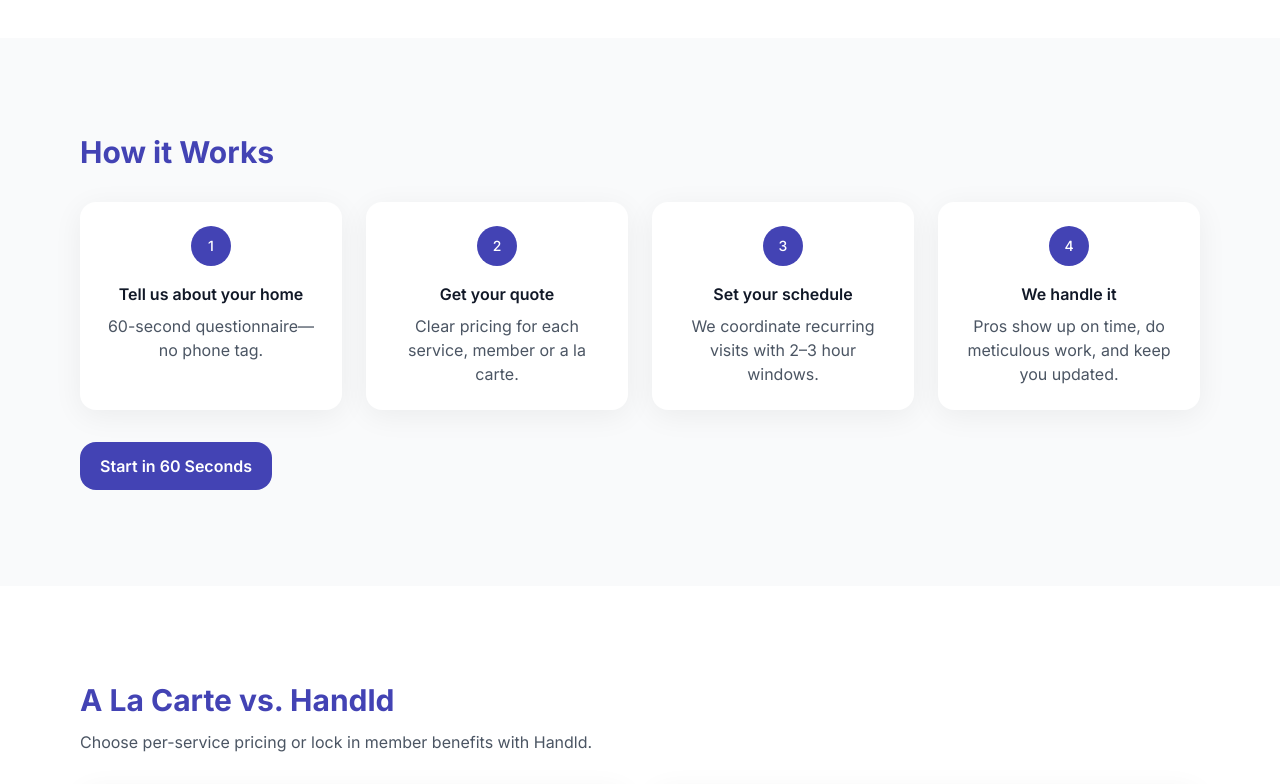
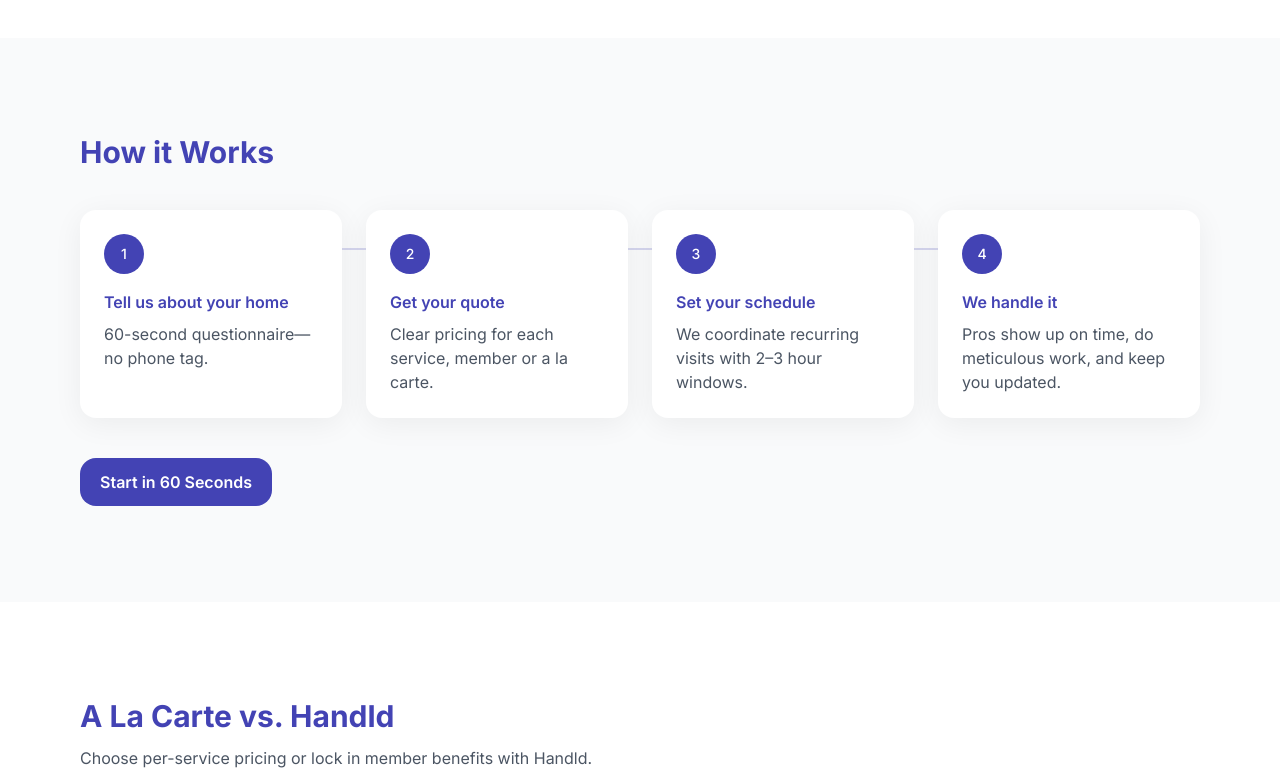
Before and after one commit to handldhome/handld-home-next, a Next.js app: page / in a window 1280 px wide. Shown: the part 1240-2024 px from the top of the page. Built offline with nearby package versions, Linux system fonts and the light colour scheme.

Commit message:
Update HowItWorksSteps.js

```diff
--- a/components/HowItWorksSteps.js
+++ b/components/HowItWorksSteps.js
@@ -2,9 +2,9 @@ import CTAButton from "./CTAButton";
 
 const STEPS = [
   { n: 1, title: "Tell us about your home", desc: "60-second questionnaire—no phone tag." },
-  { n: 2, title: "Get your quote", desc: "Clear pricing for each service, member or a la carte." },
-  { n: 3, title: "Set your schedule", desc: "We coordinate recurring visits with 2–3 hour windows." },
-  { n: 4, title: "We handle it", desc: "Pros show up on time, do meticulous work, and keep you updated." },
+  { n: 2, title: "Get your quote",          desc: "Clear pricing for each service, member or a la carte." },
+  { n: 3, title: "Set your schedule",       desc: "We coordinate recurring visits with 2–3 hour windows." },
+  { n: 4, title: "We handle it",            desc: "Pros show up on time, do meticulous work, and keep you updated." },
 ];
 
 export default function HowItWorksSteps({ cta = true }) {
@@ -12,16 +12,27 @@ export default function HowItWorksSteps({ cta = true }) {
     <section id="how-it-works" className="section bg-gray-50">
       <div className="container">
         <h2 className="text-3xl font-bold text-brand-navy">How it Works</h2>
-        <div className="mt-8 grid md:grid-cols-4 gap-6">
-          {STEPS.map((s) => (
-            <div key={s.n} className="card p-6 text-center">
-              <div className="badge w-10 h-10 mx-auto">{s.n}</div>
-              <h3 className="mt-4 font-semibold">{s.title}</h3>
-              <p className="mt-2 text-gray-600">{s.desc}</p>
-            </div>
-          ))}
+
+        {/* Connector line for flow on desktop */}
+        <div className="relative mt-10">
+          <div className="hidden md:block absolute left-12 right-12 top-[38px] h-0.5 bg-brand-navy/20"></div>
+
+          <div className="grid md:grid-cols-4 gap-6">
+            {STEPS.map((s) => (
+              <div key={s.n} className="card p-6 text-left relative">
+                <div className="badge w-10 h-10">{s.n}</div>
+                <h3 className="mt-4 font-semibold text-brand-navy">{s.title}</h3>
+                <p className="mt-2 text-gray-600">{s.desc}</p>
+              </div>
+            ))}
+          </div>
         </div>
-        {cta && <div className="mt-8"><CTAButton>Start in 60 Seconds</CTAButton></div>}
+
+        {cta && (
+          <div className="mt-10">
+            <CTAButton>Start in 60 Seconds</CTAButton>
+          </div>
+        )}
       </div>
     </section>
   );
```
